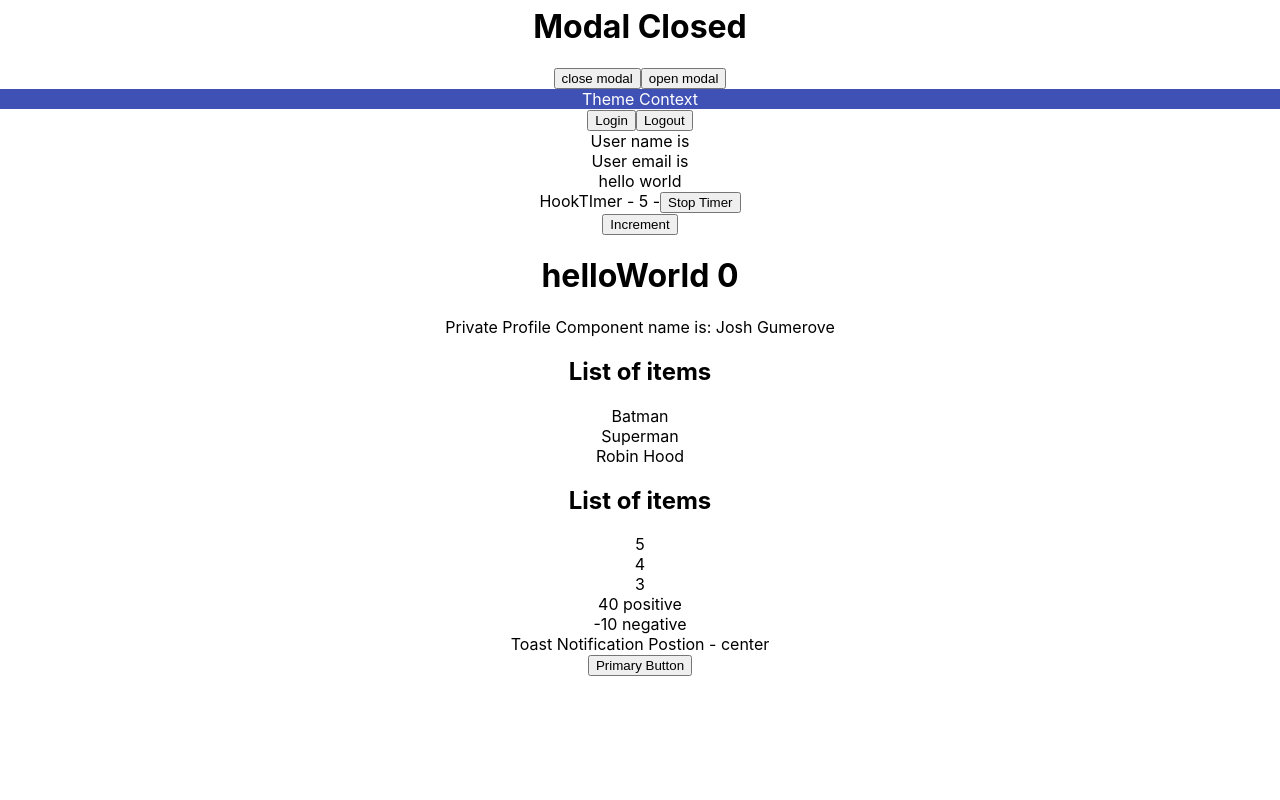
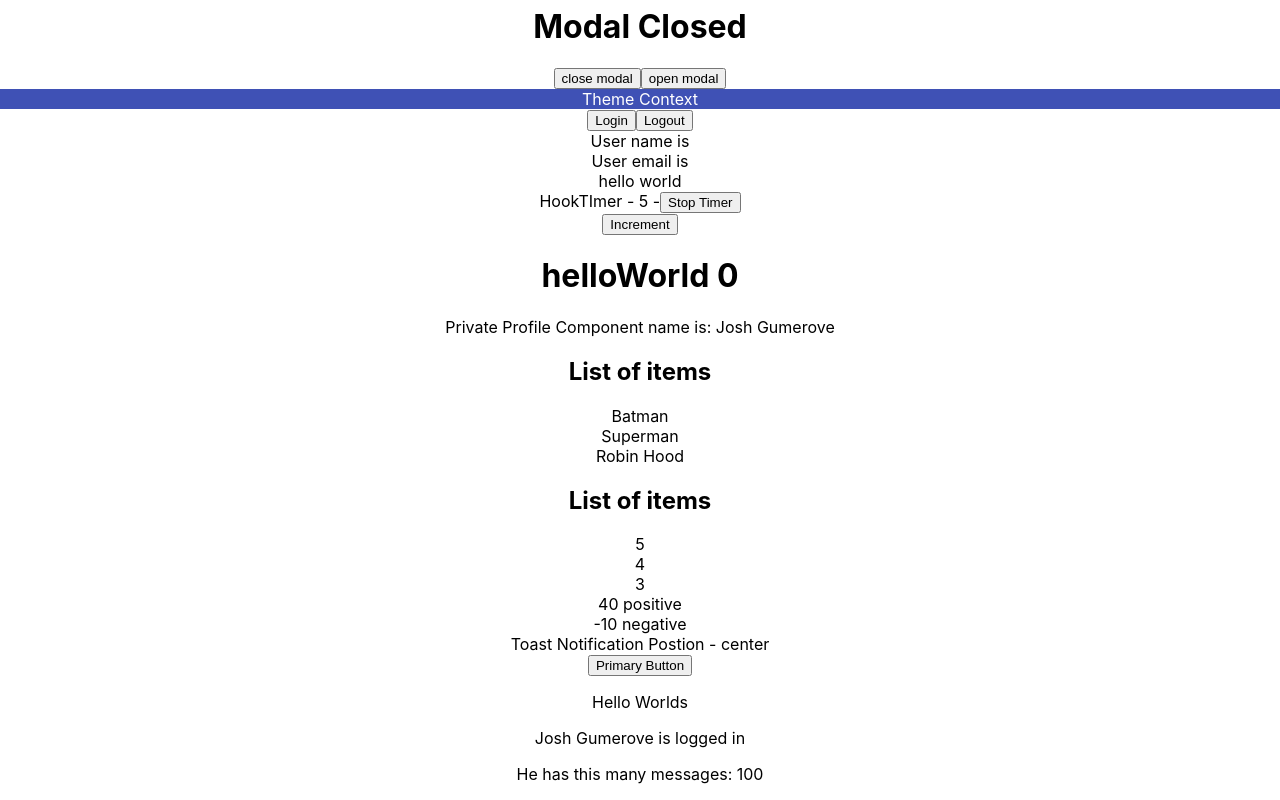
Before and after one commit to joshgumerove/react-typescript-demo, a React (Create React App) app: page / in a window 1280 px wide. Shown: the part 709-1509 px from the top of the page. Before the commit the page ends 1385 px from the top, so only its background shows below. Built offline with nearby package versions, Linux system fonts and the light colour scheme.

Commit message:
extracting a components prop types

```diff
--- a/src/App.tsx
+++ b/src/App.tsx
@@ -26,6 +26,7 @@ import { List } from "./components/generics/List";
 import { RandomNumber } from "./components/restriction/RandomNumber";
 import { Toast } from "./components/templateLiterals/Toast";
 import { CustomButton } from "./components/html/Button";
+import { CustomComponent } from "./components/html/CustomComponent";
 
 function App() {
   const [value, setValue] = useState<string>("");
@@ -87,6 +88,11 @@ function App() {
       >
         Primary Button
       </CustomButton>
+      <CustomComponent
+        isLoggedIn={true}
+        name={"Josh Gumerove"}
+        messageCount={100}
+      />
     </div>
   );
 }
--- /dev/null
+++ b/src/components/html/CustomComponent.tsx
@@ -0,0 +1,14 @@
+import React, { FC } from "react";
+import { Greet } from "../Greet";
+
+const CustomComponent = (props: React.ComponentProps<typeof Greet>) => {
+  return (
+    <div>
+      {props.isLoggedIn && <p>Hello Worlds</p>}
+      <p>{props.name} is logged in</p>
+      <p>He has this many messages: {props.messageCount}</p>
+    </div>
+  );
+};
+
+export { CustomComponent };
```
